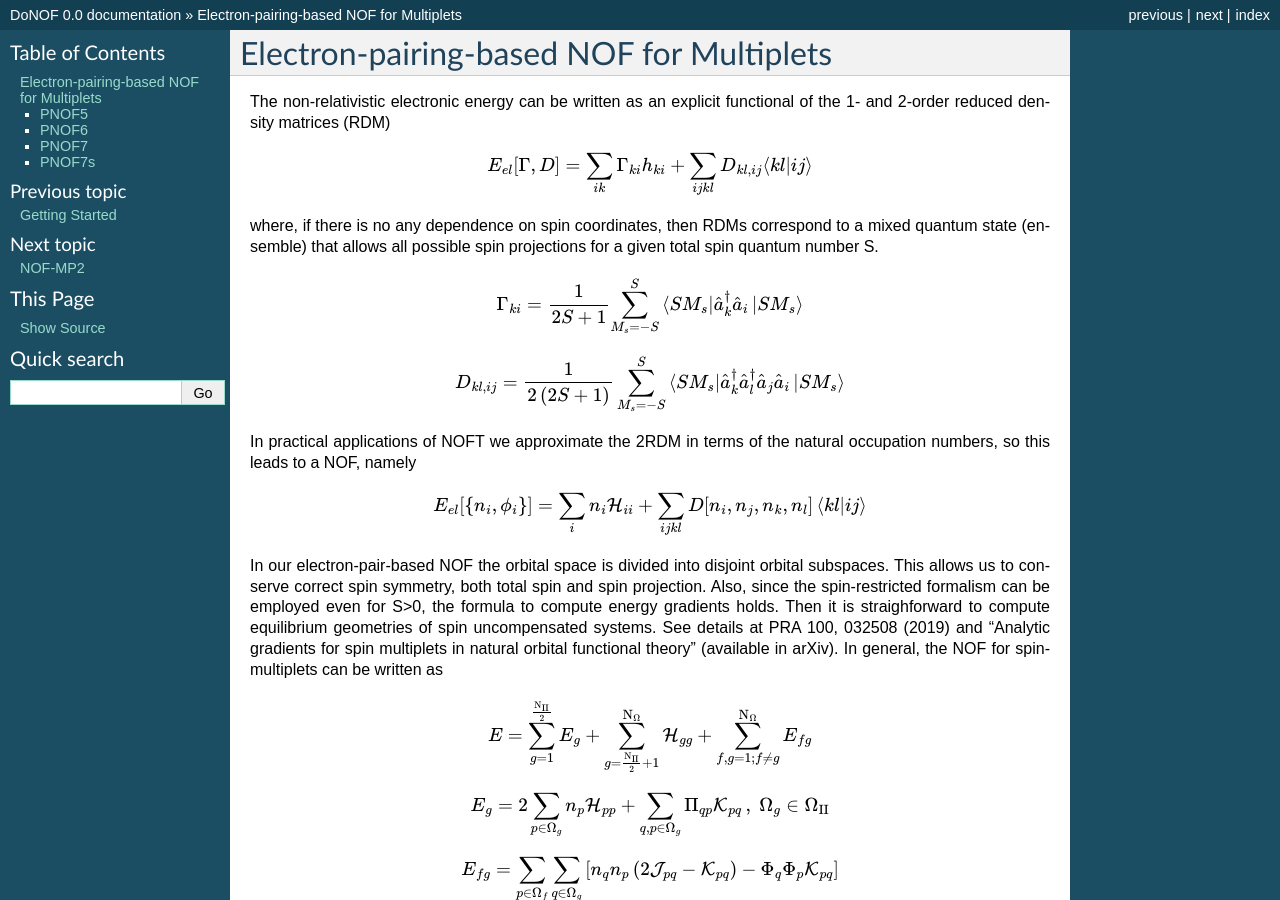
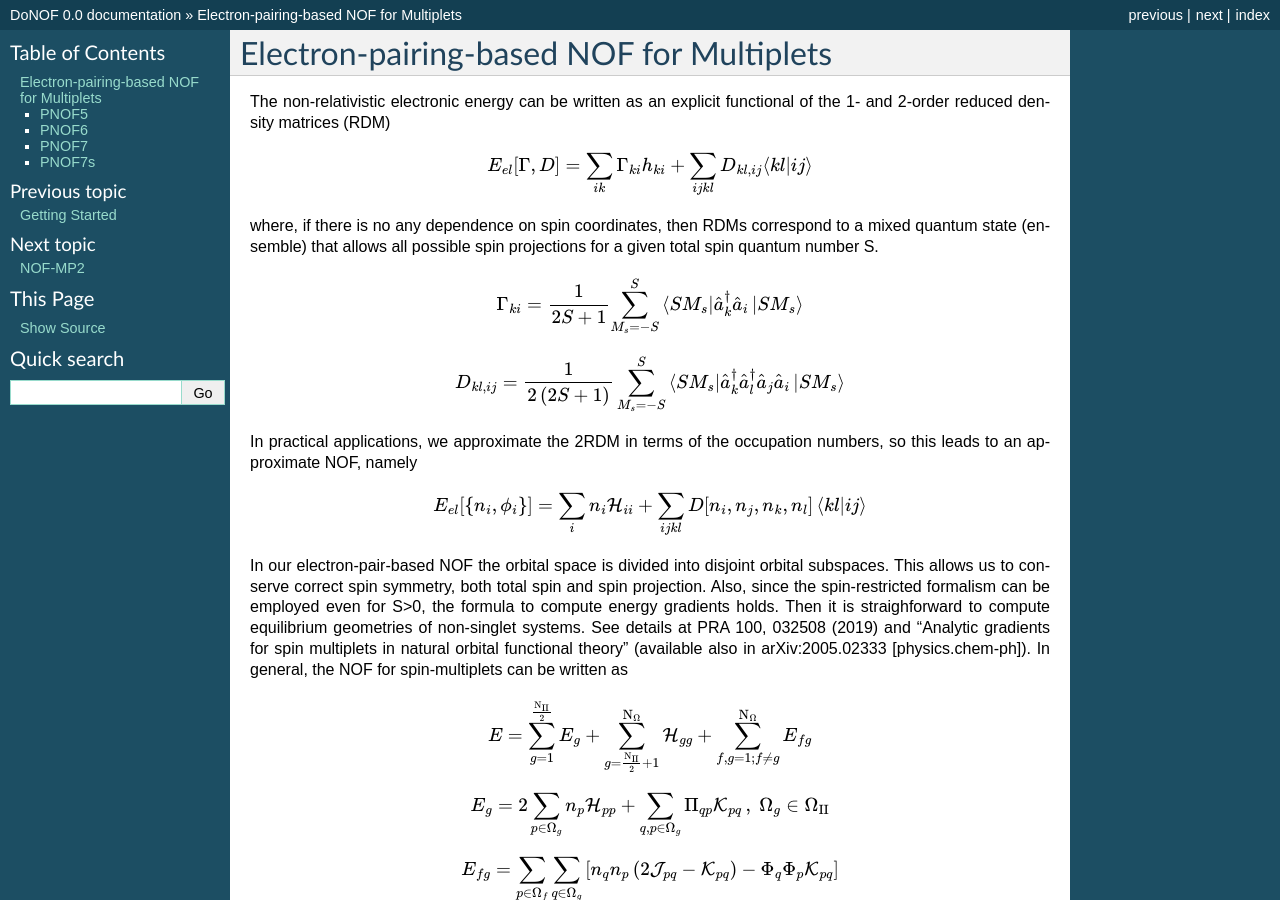
Before and after one commit to DoNOF/DoNOF-Documentation, a Sphinx documentation site: the page built from docs/PNOF57.rst, in a window 1280 px wide and 900 px high. Built offline with Sphinx 7.4.7, drawn with Linux system fonts in a browser that asks for light colours; some of the changed text lies outside the part shown.

Commit message:
Update PNOF57.rst

```diff
--- a/docs/PNOF57.rst
+++ b/docs/PNOF57.rst
@@ -18,13 +18,13 @@ where, if there is no any dependence on spin coordinates, then RDMs correspond t
 
     D_{kl,ij}={\displaystyle {\textstyle {\displaystyle \dfrac{1}{2\left(2S+1\right)}\sum_{M_{s}=-S}^{S}}}}\left\langle SM_{s}\right|\hat{a}_{k}^{\dagger}\hat{a}_{l}^{\dagger}\hat{a}_{j}\hat{a}_{i}\left|SM_{s}\right\rangle
 
-In practical applications of NOFT we approximate the 2RDM in terms of the natural occupation numbers, so this leads to a NOF, namely
+In practical applications, we approximate the 2RDM in terms of the occupation numbers, so this leads to an approximate NOF, namely
 
 .. math::
 
     E_{el}[\left\{ n_{i},\phi_{i}\right\}]=\sum\limits _{i}n_{i}\mathcal{H}_{ii}+\sum\limits _{ijkl}D[n_{i},n_{j},n_{k},n_{l}]\left\langle kl|ij\right\rangle
 
-In our electron-pair-based NOF the orbital space is divided into disjoint orbital subspaces. This allows us to conserve correct spin symmetry, both total spin and spin projection. Also, since the spin-restricted formalism can be employed even for S>0, the formula to compute energy gradients holds. Then it is straighforward to compute equilibrium geometries of spin uncompensated systems. See details at PRA 100, 032508 (2019) and "Analytic gradients for spin multiplets in natural orbital functional theory" (available in arXiv). In general, the NOF for spin-multiplets can be written as
+In our electron-pair-based NOF the orbital space is divided into disjoint orbital subspaces. This allows us to conserve correct spin symmetry, both total spin and spin projection. Also, since the spin-restricted formalism can be employed even for S>0, the formula to compute energy gradients holds. Then it is straighforward to compute equilibrium geometries of non-singlet systems. See details at PRA 100, 032508 (2019) and "Analytic gradients for spin multiplets in natural orbital functional theory" (available also in arXiv:2005.02333 [physics.chem-ph]). In general, the NOF for spin-multiplets can be written as
 
 .. math::
 
@@ -136,4 +136,4 @@ So the resulting NOF, called static PNOF7 (PNOF7s), can be formulated analogousl
 
     \Pi_{qp}^{\Phi}=-4\Phi^{2}_{q}\Phi^{2}_{p}
 
-Note real orbitals are assumed, so exchange and time-inversion-exchange integrals are equivalent.
+Note real orbitals are assumed, so exchange (K) and time-inversion-exchange (L) integrals are equivalent.
```
Also changed, not shown: other parts of docs/PNOF57.rst (+1 -1 lines).
